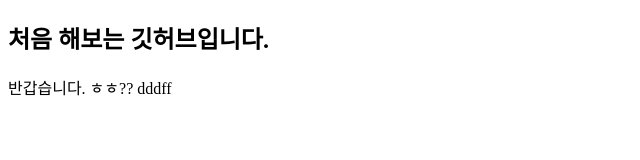
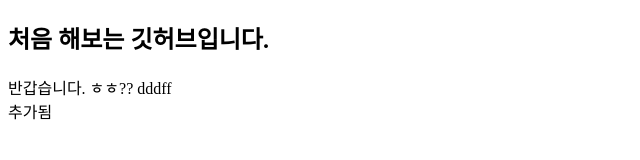
Before and after one commit to Sauna90/test, a plain HTML site: page index.html in a window 1280 px wide. Shown: the full height of the page, 0-640 px from the left. Drawn offline with Linux system fonts and the light colour scheme.

Commit message:
fix: test
div 추가

```diff
--- a/index.html
+++ b/index.html
@@ -9,5 +9,6 @@
   <body>
     <h2>처음 해보는 깃허브입니다.</h2>
     <div>반갑습니다. ㅎㅎ?? dddff</div>
+    <div>추가됨</div>
   </body>
 </html>
```
